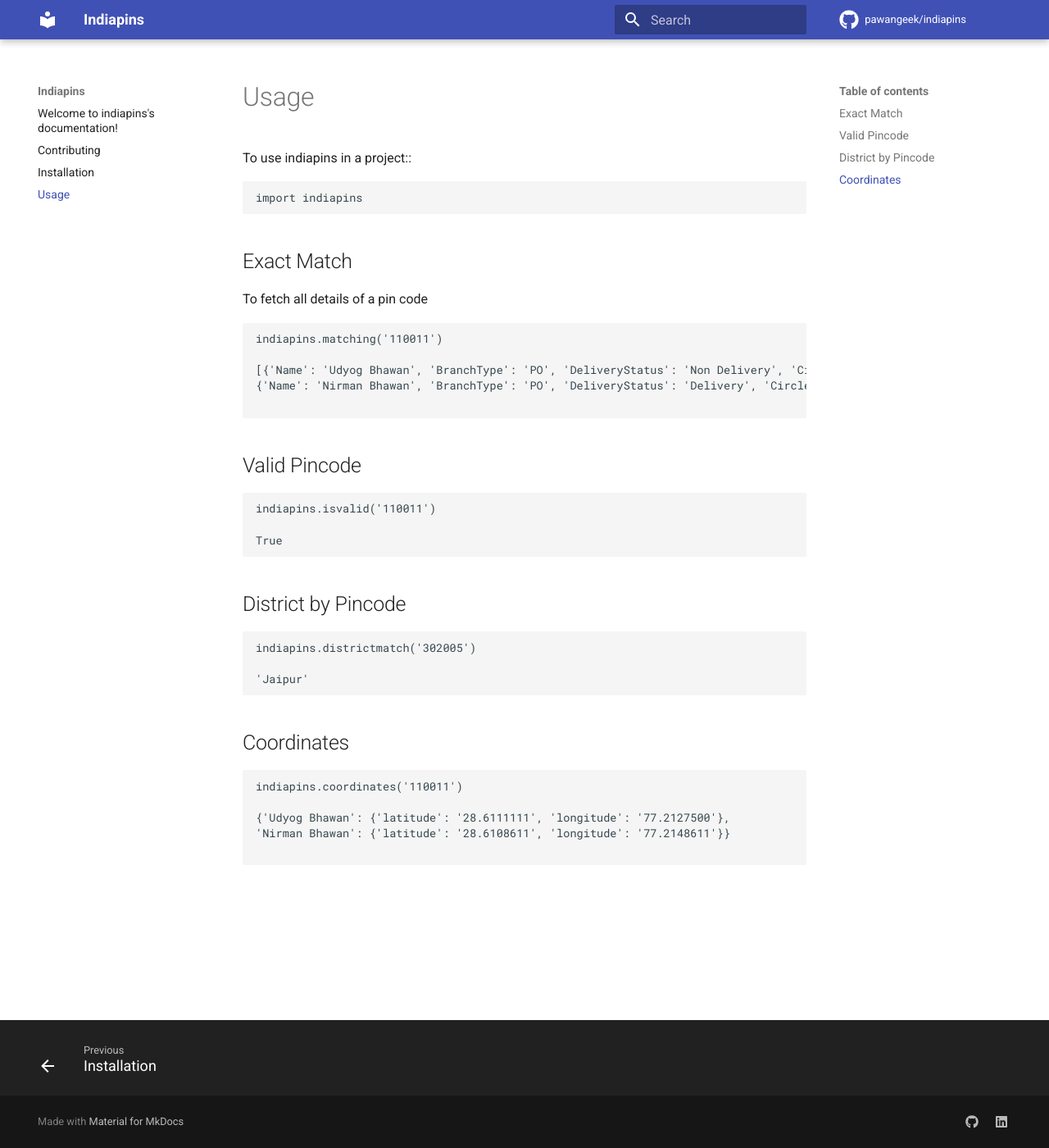
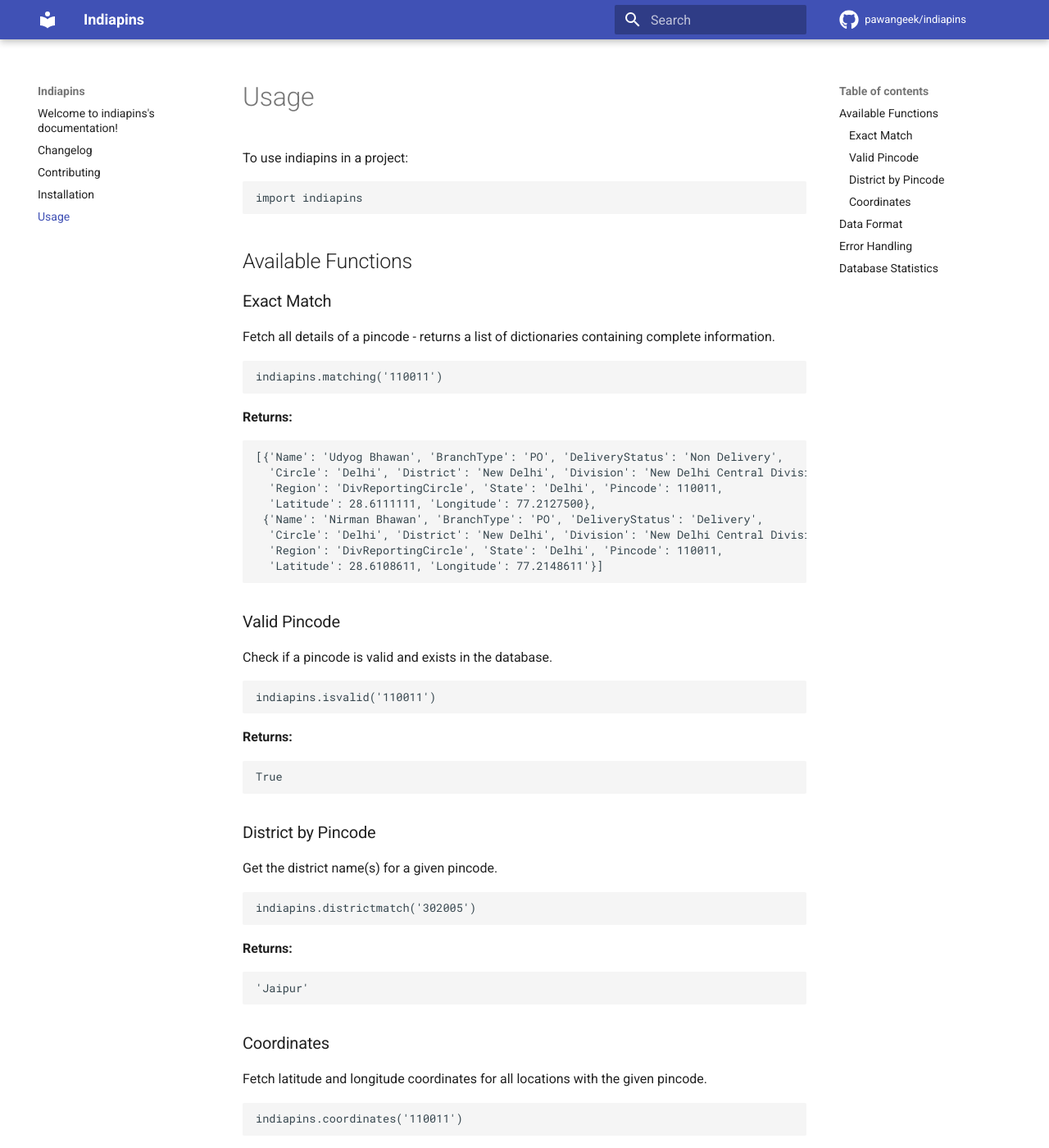
Before and after one commit to pawangeek/indiapins, an MkDocs documentation site: the page built from docs/usage.md, in a window 1280 px wide and 1400 px high. Shown: the whole window at 82% size. Built offline with MkDocs 1.6.1 and Material for MkDocs 9.7.7, drawn with Linux system fonts in a browser that asks for light colours; comment, search, counter and statistics services are not loaded; some of the changed text lies outside the part shown.

Commit message:
fix: minor bug

````diff
--- a/docs/usage.md
+++ b/docs/usage.md
@@ -1,45 +1,106 @@
 # Usage
 
-To use indiapins in a project::
+To use indiapins in a project:
 
-```
+```python
 import indiapins
 ```
 
-Exact Match
-------------
-To fetch all details of a pin code
+## Available Functions
 
-```
+### Exact Match
+
+Fetch all details of a pincode - returns a list of dictionaries containing complete information.
+
+```python
 indiapins.matching('110011')
-
-[{'Name': 'Udyog Bhawan', 'BranchType': 'PO', 'DeliveryStatus': 'Non Delivery', 'Circle': 'Delhi', 'District': 'New Delhi', 'Division': 'New Delhi Central Division', 'Region': 'DivReportingCircle', 'Block': 'Delhi', 'State': 'Delhi', 'Country': 'India', 'Pincode': 110011, 'Latitude': 28.6111111, 'Longitude': '77.2127500'},
-{'Name': 'Nirman Bhawan', 'BranchType': 'PO', 'DeliveryStatus': 'Delivery', 'Circle': 'Delhi', 'District': 'New Delhi', 'Division': 'New Delhi Central Division', 'Region': 'DivReportingCircle', 'Block': 'Delhi', 'State': 'Delhi', 'Country': 'India', 'Pincode': 110011, 'Latitude': 28.6108611, 'Longitude': '77.2148611'}]
-
 ```
 
-Valid Pincode
---------------
+**Returns:**
+```python
+[{'Name': 'Udyog Bhawan', 'BranchType': 'PO', 'DeliveryStatus': 'Non Delivery',
+  'Circle': 'Delhi', 'District': 'New Delhi', 'Division': 'New Delhi Central Division',
+  'Region': 'DivReportingCircle', 'State': 'Delhi', 'Pincode': 110011,
+  'Latitude': 28.6111111, 'Longitude': 77.2127500},
+ {'Name': 'Nirman Bhawan', 'BranchType': 'PO', 'DeliveryStatus': 'Delivery',
+  'Circle': 'Delhi', 'District': 'New Delhi', 'Division': 'New Delhi Central Division',
+  'Region': 'DivReportingCircle', 'State': 'Delhi', 'Pincode': 110011,
+  'Latitude': 28.6108611, 'Longitude': 77.2148611'}]
 ```
+
+### Valid Pincode
+
+Check if a pincode is valid and exists in the database.
+
+```python
 indiapins.isvalid('110011')
+```
 
+**Returns:**
+```python
 True
 ```
 
-District by Pincode
--------------------------
+### District by Pincode
+
+Get the district name(s) for a given pincode.
+
+```python
+indiapins.districtmatch('302005')
 ```
-indiapins.districtmatch('302005')
 
+**Returns:**
+```python
 'Jaipur'
 ```
 
-Coordinates
------------
+### Coordinates
+
+Fetch latitude and longitude coordinates for all locations with the given pincode.
+
+```python
+indiapins.coordinates('110011')
 ```
-indiapins.coordinates('110011')
 
+**Returns:**
+```python
 {'Udyog Bhawan': {'latitude': '28.6111111', 'longitude': '77.2127500'},
-'Nirman Bhawan': {'latitude': '28.6108611', 'longitude': '77.2148611'}}
+ 'Nirman Bhawan': {'latitude': '28.6108611', 'longitude': '77.2148611'}}
+```
 
+**Note:** Locations without valid coordinates are automatically excluded from results.
+
+## Data Format
+
+Each pincode record contains the following fields:
+
+- **Name** - Office/branch name
+- **BranchType** - Type of post office (BO, SO, PO, etc.)
+- **DeliveryStatus** - Delivery or Non Delivery
+- **Circle** - Postal circle name
+- **District** - District name
+- **Division** - Division name
+- **Region** - Region name
+- **State** - State name
+- **Pincode** - 6-digit pincode (integer)
+- **Latitude** - Latitude coordinate (float or null)
+- **Longitude** - Longitude coordinate (float or null)
+
+## Error Handling
+
+All functions that accept pincodes will validate the input:
+
+```python
+# Pincode must be a string of 6 digits
+indiapins.matching('123456')  # Valid
+indiapins.matching(123456)     # Raises TypeError
+indiapins.matching('12345')    # Raises ValueError
+indiapins.matching('ABCDEF')   # Raises ValueError
 ```
+
+## Database Statistics
+
+- **Total Records:** 165,627 pincodes
+- **Coverage:** All Indian states and union territories
+- **Last Updated:** February 2026
+- **Coordinates:** 92.7% of records include GPS coordinates
````
Also changed, not shown: HISTORY.rst (+7 -0 lines), docs/changelog.md (added, +60 -0 lines), docs/index.md (+8 -1 lines), indiapins/__init__.py (+4 -3 lines), README.rst, 1 other file.
